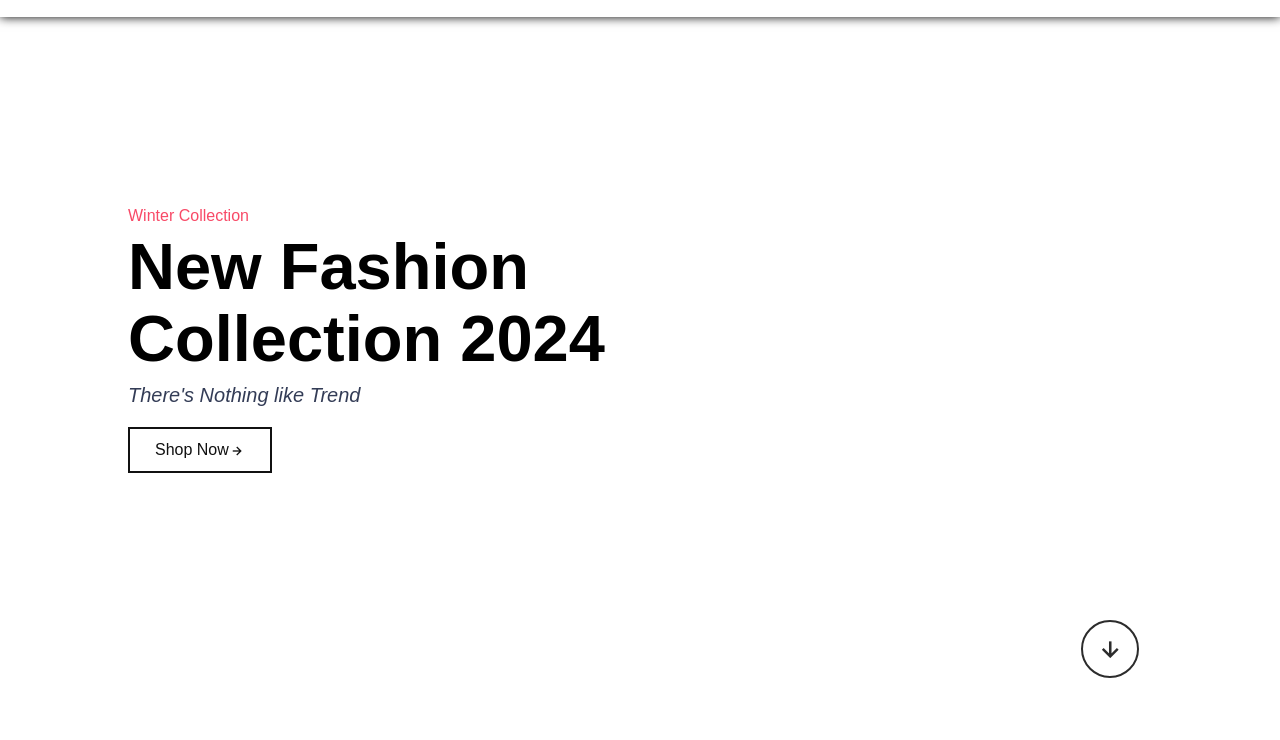
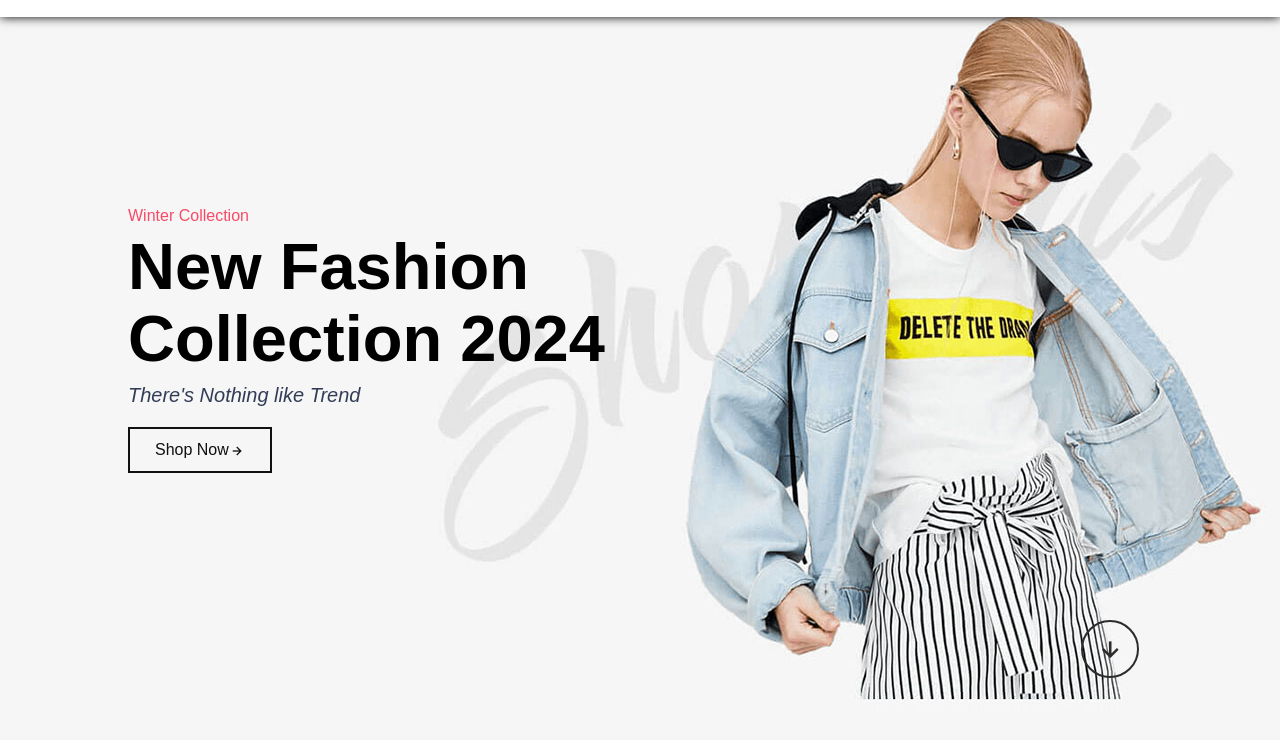
Before and after one commit to sonalisutar2004/Ecommerce, a plain HTML site: page index.html in a window 1280 px wide. Shown: the part 60-800 px from the top of the page. Drawn offline with nearby package versions, Linux system fonts and the light colour scheme; a web font is replaced by a local one.

Commit message:
E-commere project

```diff
--- a/style.css
+++ b/style.css
@@ -59,7 +59,7 @@ section{
 .main-home{
     width: 100%;
     height: 100vh;
-    background-image:url(slide.jpg) ;
+    background-image:url(./assets/slide.jpg) ;
     background-position: center;
     background-size: cover;
     display: grid;
```
Also changed, not shown: index.html (+5 -0 lines).
